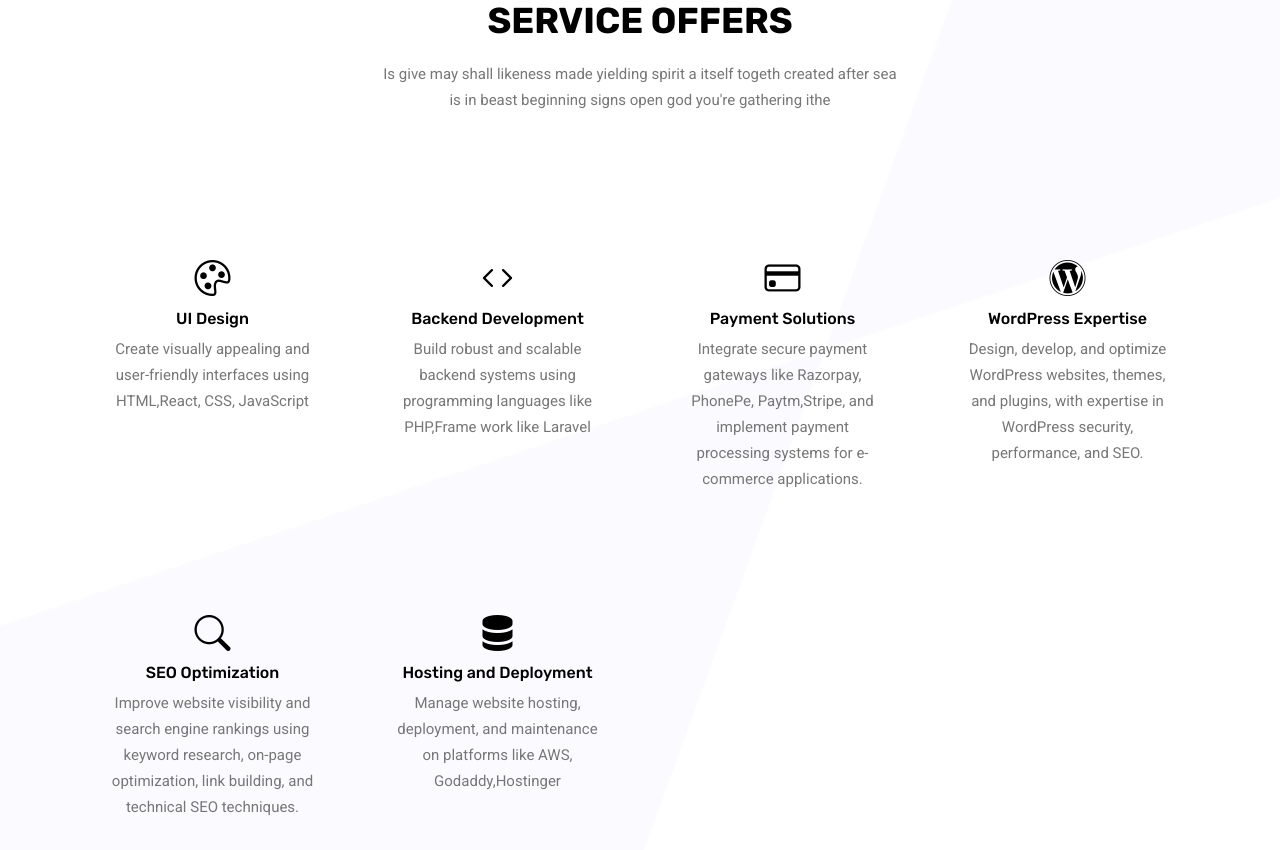
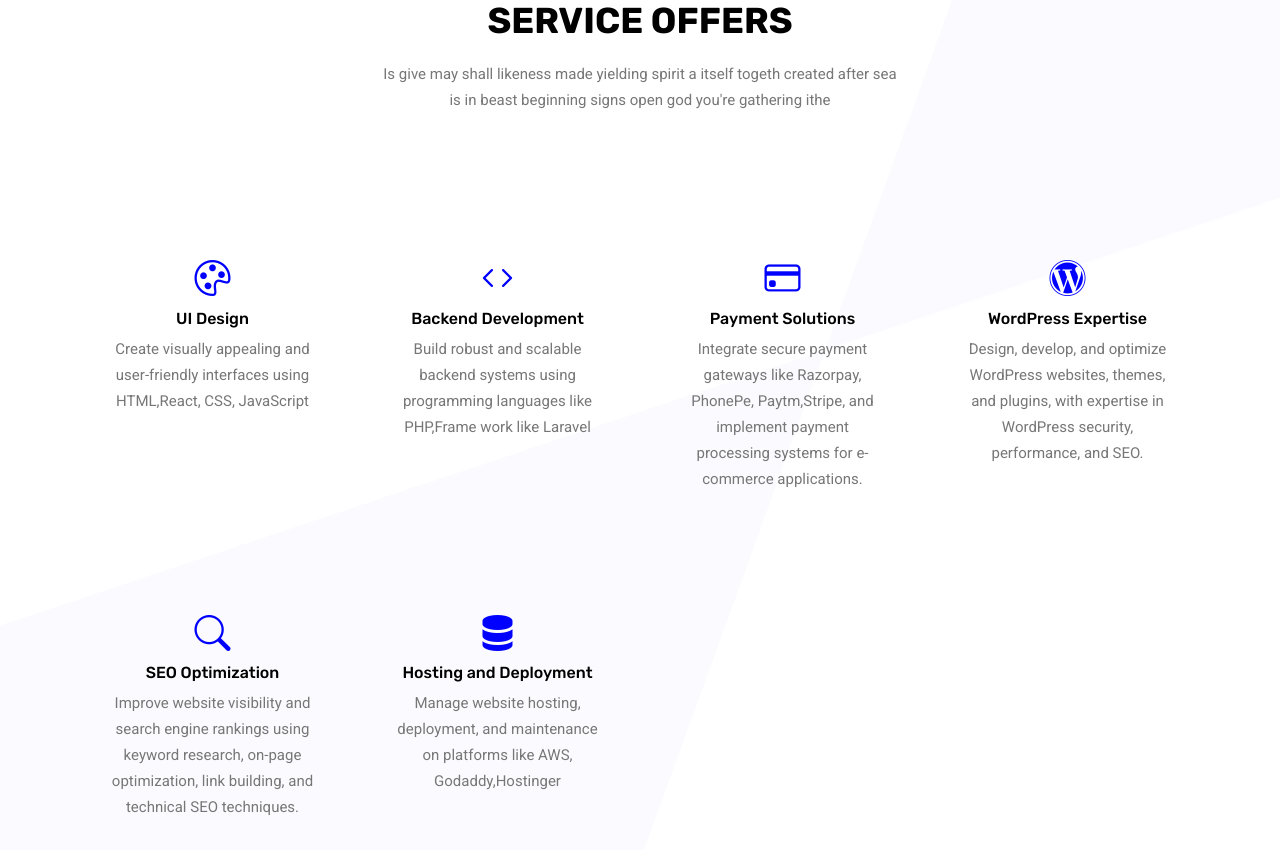
Before and after one commit to vidyasagar8374/profile, a PHP site: page / in a window 1280 px wide. Shown: the part 1916-2766 px from the top of the page. Run offline with PHP 8.4, Linux system fonts and the light colour scheme; some libraries are stand-ins or nearby versions.

Commit message:
added icon color

```diff
--- a/css/style.css
+++ b/css/style.css
@@ -3362,3 +3362,7 @@ h6 {
   font-size: 14px;
 }
 /* spinner */
+
+.feature_item h1{
+  color: blue;
+}
```
